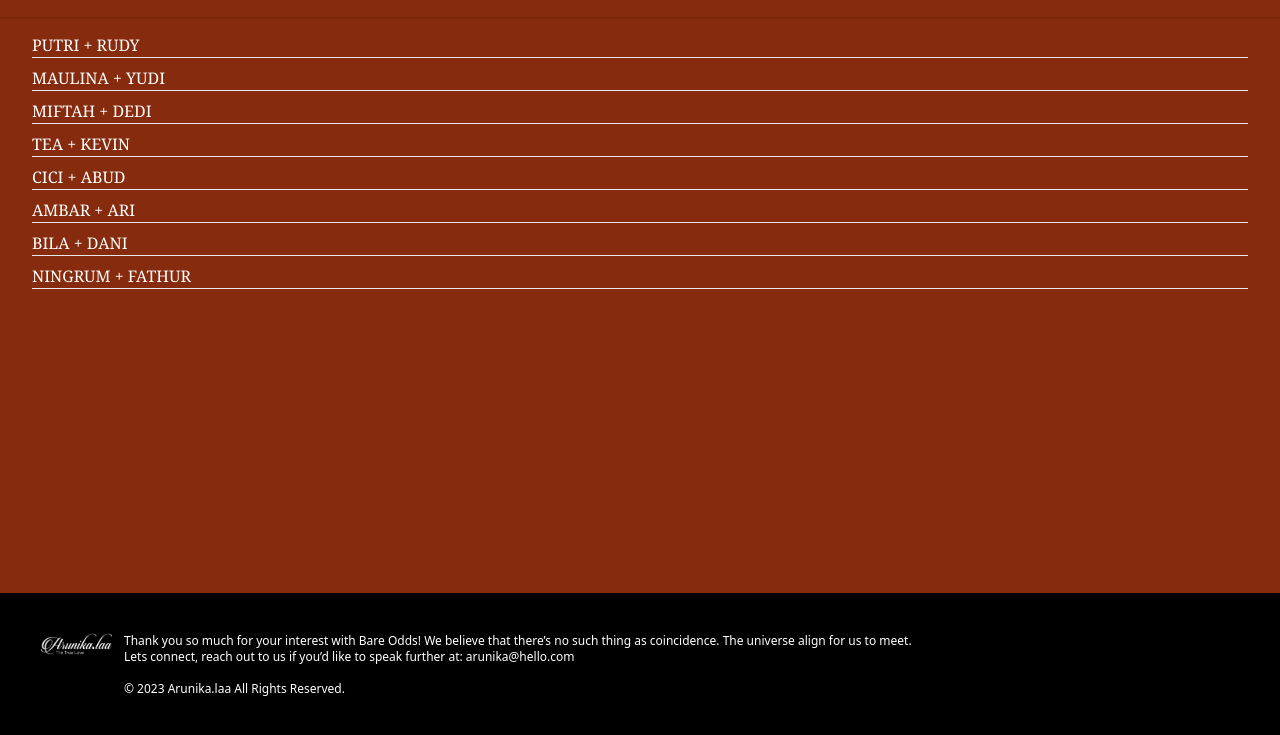
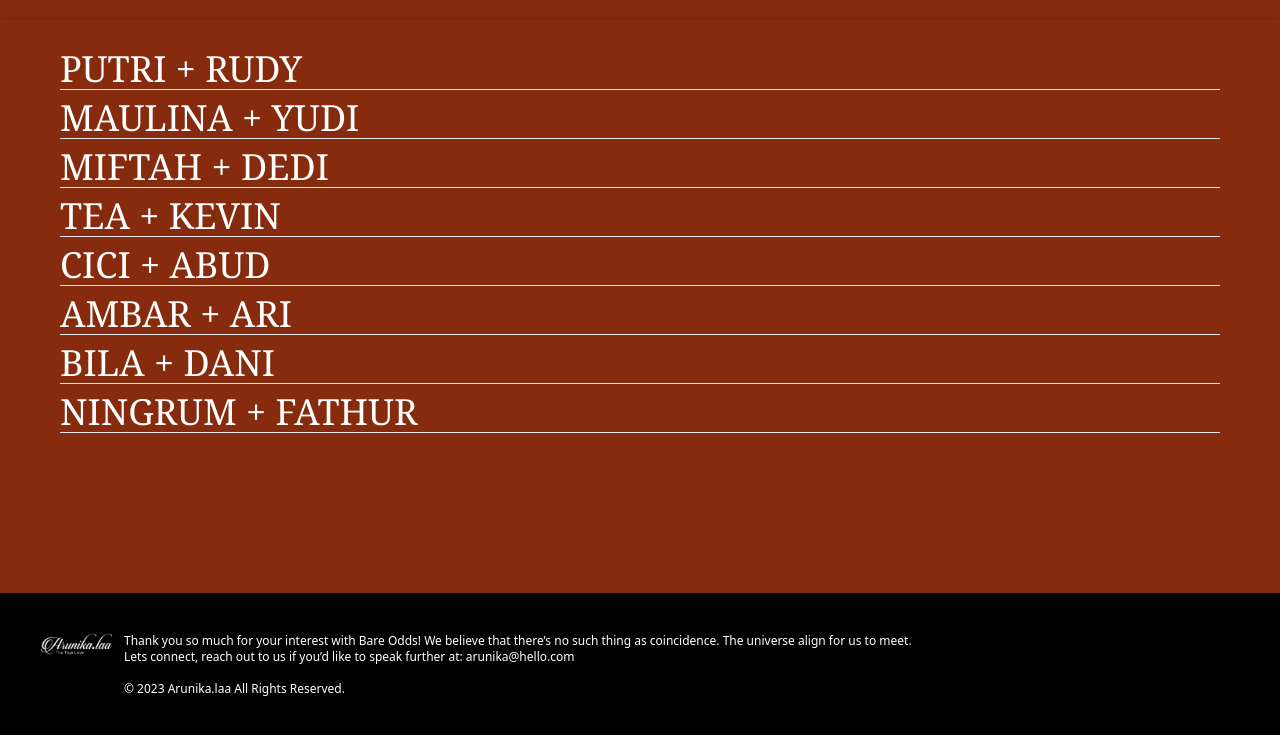
Before and after one commit to farhanriski/arunika_portofolio, a website: page public/portofolio.html in a window 1280 px wide. Shown: the part 63-798 px from the top of the page. Drawn offline with nearby package versions, Linux system fonts and the light colour scheme.

Commit message:
modif porto

```diff
--- a/public/portofolio.html
+++ b/public/portofolio.html
@@ -51,37 +51,37 @@
       </div>
       <!-- NAVBAR END-->
 
-    <div class="pb-48 tablet:pt-24 pt-24">
-      <div class="container text-white pb-2">
-        <h2 class="pl-8">PUTRI + RUDY</h2>
+    <div class="pb-48 tablet:pt-28 pt-24 tablet:items-center tablet:px-7">
+      <div class=" text-white pb-2">
+        <h2 class="pl-8 tablet:text-4xl ">PUTRI + RUDY</h2>
         <hr class="mx-8">
       </div>
-      <div class="container text-white pb-2">
-        <h2 class="pl-8">MAULINA + YUDI</h2>
+      <div class=" text-white pb-2">
+        <h2 class="pl-8 tablet:text-4xl">MAULINA + YUDI</h2>
         <hr class="mx-8">
       </div>
-      <div class="container text-white pb-2">
-        <h2 class="pl-8">MIFTAH + DEDI</h2>
+      <div class=" text-white pb-2">
+        <h2 class="pl-8 tablet:text-4xl">MIFTAH + DEDI</h2>
         <hr class="mx-8">
       </div>
-      <div class="container text-white pb-2">
-        <h2 class="pl-8">TEA + KEVIN</h2>
+      <div class=" text-white pb-2">
+        <h2 class="pl-8 tablet:text-4xl">TEA + KEVIN</h2>
         <hr class="mx-8">
       </div>
-      <div class="container text-white pb-2">
-        <h2 class="pl-8">CICI + ABUD</h2>
+      <div class=" text-white pb-2">
+        <h2 class="pl-8 tablet:text-4xl">CICI + ABUD</h2>
         <hr class="mx-8">
       </div>
-      <div class="container text-white pb-2">
-        <h2 class="pl-8">AMBAR + ARI</h2>
+      <div class=" text-white pb-2">
+        <h2 class="pl-8 tablet:text-4xl">AMBAR + ARI</h2>
         <hr class="mx-8">
       </div>
-      <div class="container text-white pb-2">
-        <h2 class="pl-8">BILA + DANI</h2>
+      <div class=" text-white pb-2">
+        <h2 class="pl-8 tablet:text-4xl">BILA + DANI</h2>
         <hr class="mx-8">
       </div>
-      <div class="container text-white pb-2">
-        <h2 class="pl-8">NINGRUM + FATHUR</h2>
+      <div class=" text-white pb-2">
+        <h2 class="pl-8 tablet:text-4xl">NINGRUM + FATHUR</h2>
         <hr class="mx-8">
       </div>
     </div>
```
Also changed, not shown: public/css/style.css.
